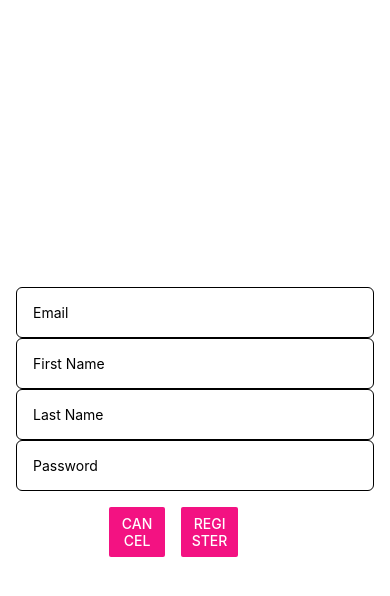
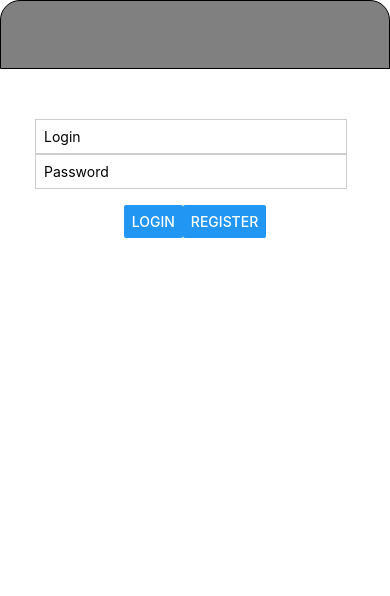
Before and after one commit to WhitlockAdam/BigProject, a React Native app in the folder mobile/: screen /Register in a window 390 px wide. Both pictures are taken after a click on the button "CANCEL". Shown: the top 596 px of the page. Built offline with nearby package versions, Linux system fonts and the light colour scheme.

Commit message:
changed register to a page set up register with api

```diff
--- a/mobile/App.js
+++ b/mobile/App.js
@@ -4,7 +4,7 @@ import {createNativeStackNavigator} from '@react-navigation/native-stack';
 
 import Login from './screens/Login'
 import Expenses from './screens/Expenses'
-import Register from './components/Register'
+import Register from './screens/Register'
 
 
 /*function HomeScreen()
@@ -28,14 +28,12 @@ const App = () => {
           component={Login}
           options={{title: '', headerShown: false}}
         />
-        <Stack.Screen name="Expenses" component={Expenses} />
-        <Stack.Group screenOptions={{presentation: "modal"}}>
-        <Stack.Screen
+          <Stack.Screen
           name="Register"
           component={Register}
           options={{title: '', headerShown: false}}
         />
-        </Stack.Group>
+        <Stack.Screen name="Expenses" component={Expenses} />
       </Stack.Navigator>
     </NavigationContainer>
   );
--- a/mobile/screens/Login.js
+++ b/mobile/screens/Login.js
@@ -3,13 +3,13 @@ import { StatusBar } from 'expo-status-bar';
 import { useState } from 'react';
 import { SafeAreaProvider, useSafeAreaInsets } from 'react-native-safe-area-context';
 import React from 'react';
-import Register from '../components/Register'
+//import Register from '../components/Register'
 function Login({navigation})
 {
-    const [modalIsVisible, setModalIsVisible] = useState(false);
+   // const [modalIsVisible, setModalIsVisible] = useState(false);
     const [loginEmail, setLoginEmail] = useState('');
     const [loginPassword, setLoginPassword] = useState('');
-    const [pageDetector, setPageDectector] = useState(false);
+   // const [pageDetector, setPageDectector] = useState(false);
 
     /*function LoginInputHandler(loginEmail) {
       setEnteredLoginText(loginEmail);
@@ -21,15 +21,18 @@ function Login({navigation})
           <TextInput style = {styles.textInput} placeholder='Password' ref={(c) => loginPassword = c}/>
           <TextInput style = {styles.textInput} placeholder='Login' onChangeText= {(text => this.setState({loginEmail: text}))} value={this.state.loginEmail} />
           <TextInput style = {styles.textInput} placeholder='Password' onChangeText= {(text => this.setState({loginPassword: text}))} value={this.state.loginPassword}/>
+
+          <Button title = "Register" onPress={startAddGoalHandler}/>
+          <Register visible = {modalIsVisible}  onCancel ={endAddGoalHandler}/>
   };*/
 
-    function startAddGoalHandler(){
+   /* function startAddGoalHandler(){
       setModalIsVisible(true);
     }
 
     function endAddGoalHandler(){
       setModalIsVisible(false);
-    }
+    }*/
 
     function emailInputHandler(enteredLoginEmail)
     {
@@ -126,8 +129,7 @@ function Login({navigation})
           <TextInput style = {styles.textInput} placeholder='Password' onChangeText = {passwordInputHandler} value =  {loginPassword}/>
           <View style = {styles.button}>
             <Button title = "Login" onPress={doLogin} />
-            <Button title = "Register" onPress={startAddGoalHandler}/>
-            <Register visible = {modalIsVisible}  onCancel ={endAddGoalHandler}/>
+            <Button title = "Register" onPress= {() => navigation.navigate('Register')}/>
           </View>
         </View>
       </View>
--- a/mobile/components/Register.js
+++ b/mobile/screens/Register.js
@@ -1,9 +1,9 @@
-import {StyleSheet, View, Button, TextInput, Modal, Image} from 'react-native';
+import {StyleSheet, View, Button, TextInput} from 'react-native';
 import { useState } from 'react';
 
 
 
-function Register(props, {navigation})
+function Register({navigation})
 {
 
     const [registerEmail, setRegisterEmail] = useState('');
@@ -37,10 +37,9 @@ function Register(props, {navigation})
 
         event.preventDefault();
 
-        var obj = {email: registerEmail.value, password: registerPassword.value, firstName: registerFirstName.value, lastName: registerLastName.value};
+        var obj = {email: registerEmail, password: registerPassword, firstName: registerFirstName, lastName: registerLastName};
 
         var jsonObj = JSON.stringify(obj);
-
         try{
 
             const response = await fetch(
@@ -80,7 +79,6 @@ function Register(props, {navigation})
     };
 
     return(
-        <Modal visible = {props.visible} animationType="slide">
             <View style = {styles.registerContainer}>
             <TextInput style = {styles.textInput} placeholder='Email' onChangeText = {emailInputHandler} value = {registerEmail} color = "#f31282"/>
             <TextInput style = {styles.textInput} placeholder='First Name' onChangeText = {firstNameInputHandler} value = {registerFirstName} color = "#f31282"/>
@@ -89,14 +87,13 @@ function Register(props, {navigation})
 
                 <View style = {styles.buttonContainer}>
                     <View style = {styles.button}>
-                        <Button title = "Cancel" onPress = {props.onCancel} color = "#f31282"/>
+                        <Button title = "Cancel" onPress = {() => navigation.goBack(null)}  color = "#f31282"/>
                     </View>
                     <View style = {styles.button}>
                         <Button title = "Register" color = "#f31282" onPress = {doRegister}/>
                     </View>
                 </View>
             </View>
-        </Modal>
     );
 }
 
```
